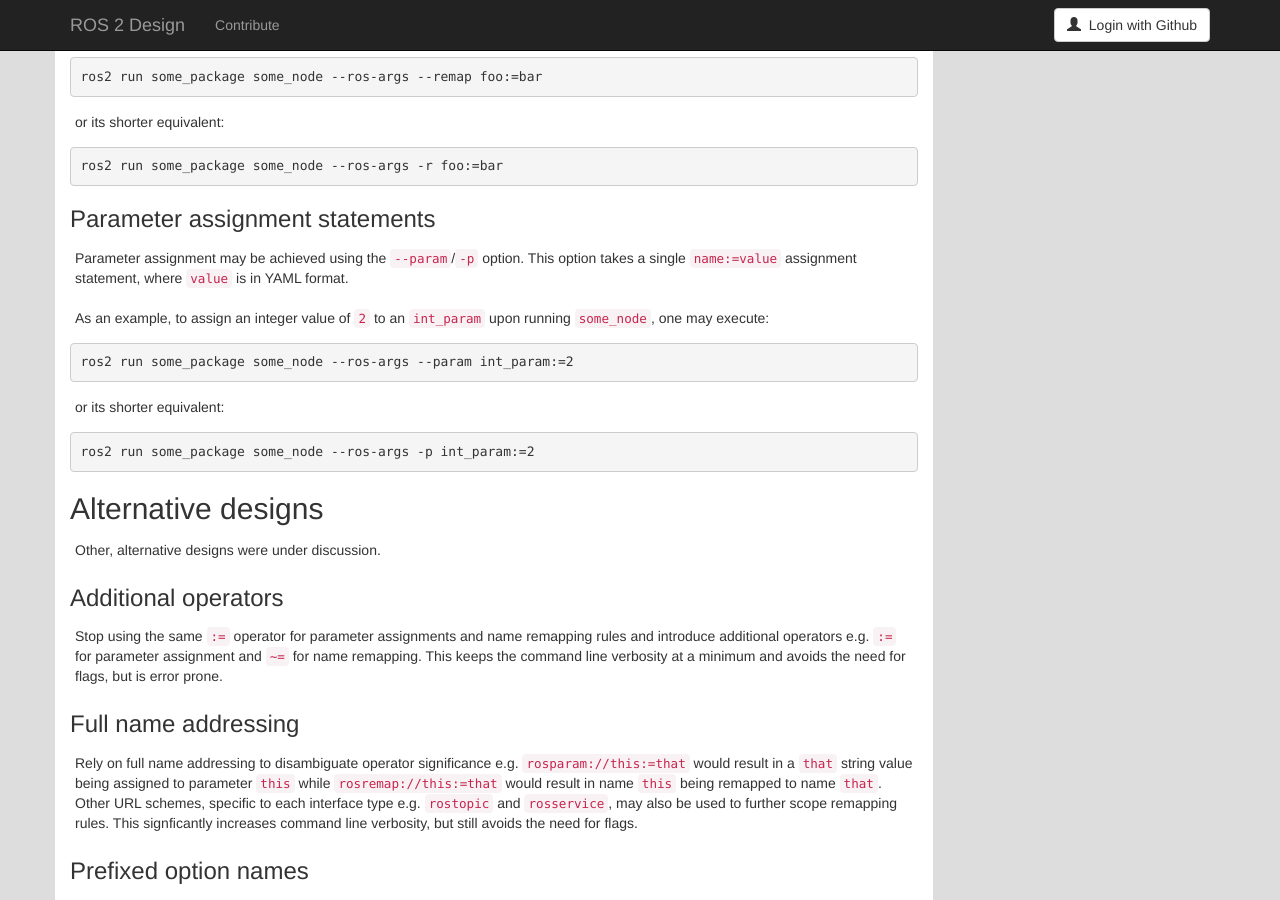
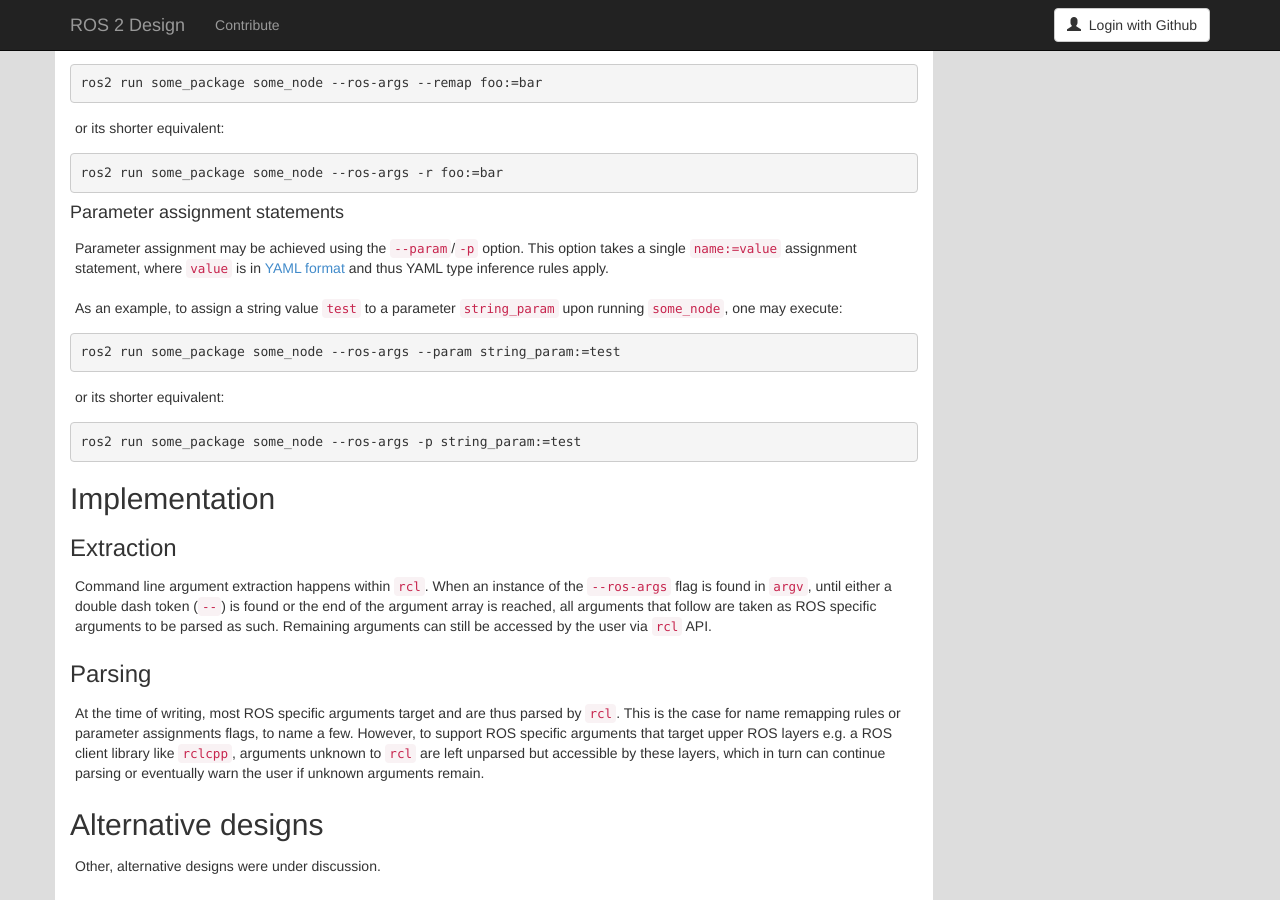
Before and after one commit to ros2/design, a Jekyll site: the page built from articles/150_ros_command_line.md, in a window 1280 px wide and 900 px high, scrolled down 1305 px. Built offline with Jekyll 4.4.1, drawn with Linux system fonts in a browser that asks for light colours; nearby versions of some CDN libraries; some of the changed text lies outside the part shown.

Commit message:
Address a few more peer review comments.
Signed-off-by: Michel Hidalgo <michel@ekumenlabs.com>

````diff
--- a/articles/150_ros_command_line.md
+++ b/articles/150_ros_command_line.md
@@ -56,16 +58,16 @@ ros2 run some_package some_node --ros-args <ros-specific-arg-0> -- [<user-define
 
 This way, multiple sources, potentially unaware of each other, can append flags to the command line with no regard for previous sets.
 
-## Capabilities
+### Capabilities
 
-### Summary
+#### Summary
 
 As a quick summary of ROS command line capabilities:
 
 - For name remapping, use either `--remap from:=to` or `-r from:=to`.
 - For parameter assignment, use either `--param name:=value` or `-p name:=value`.
 
-### Name remapping rules
+#### Name remapping rules
 
 Remapping rules may be introduced using the `--remap`/`-r` option.
 This option takes a single `from:=to` remapping rule.
@@ -82,22 +84,36 @@ or its shorter equivalent:
 ros2 run some_package some_node --ros-args -r foo:=bar
 ```
 
-### Parameter assignment statements
+#### Parameter assignment statements
 
 Parameter assignment may be achieved using the `--param`/`-p` option.
-This option takes a single `name:=value` assignment statement, where `value` is in YAML format.
+This option takes a single `name:=value` assignment statement, where `value` is in [YAML format](https://yaml.org/spec/) and thus YAML type inference rules apply.
 
-As an example, to assign an integer value of `2` to an `int_param` upon running `some_node`, one may execute:
+As an example, to assign a string value `test` to a parameter `string_param` upon running `some_node`, one may execute:
 
 ```sh
-ros2 run some_package some_node --ros-args --param int_param:=2
+ros2 run some_package some_node --ros-args --param string_param:=test
 ```
 
 or its shorter equivalent:
 
 ```sh
-ros2 run some_package some_node --ros-args -p int_param:=2
+ros2 run some_package some_node --ros-args -p string_param:=test
 ```
+
+## Implementation
+
+### Extraction
+
+Command line argument extraction happens within `rcl`.
+When an instance of the `--ros-args` flag is found in `argv`, until either a double dash token (`--`) is found or the end of the argument array is reached, all arguments that follow are taken as ROS specific arguments to be parsed as such.
+Remaining arguments can still be accessed by the user via `rcl` API.
+
+### Parsing
+
+At the time of writing, most ROS specific arguments target and are thus parsed by `rcl`.
+This is the case for name remapping rules or parameter assignments flags, to name a few.
+However, to support ROS specific arguments that target upper ROS layers e.g. a ROS client library like `rclcpp`, arguments unknown to `rcl` are left unparsed but accessible by these layers, which in turn can continue parsing or eventually warn the user if unknown arguments remain.
 
 ## Alternative designs
 
````
Also changed, not shown: other parts of articles/150_ros_command_line.md (+3 -1 lines).
